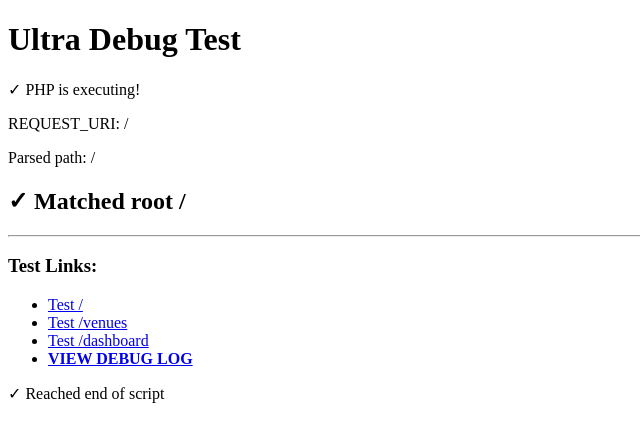
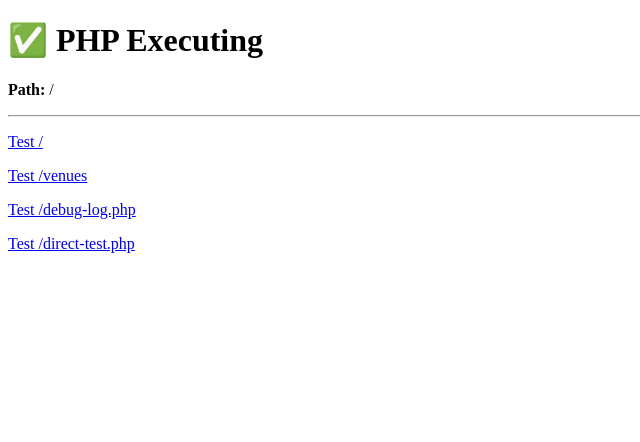
Before and after one commit to smondejar/fmchecks, a PHP site: page / in a window 1280 px wide. Shown: the top 442 px of the page, without its empty margins (0-640 px from the left). Run offline with PHP 8.4, Linux system fonts and the light colour scheme.

Commit message:
EMERGENCY FIX: Restore proper htaccess and minimal index.php
ISSUE: Previous .htaccess rewrote ALL requests including actual files
This broke direct-test.php, debug-log.php, and everything else

FIXES:
- Proper .htaccess: Skip rewriting for actual files/dirs
- Ultra-minimal index.php: No requires, no session, just routing test
- This should restore basic functionality NOW

Sorry for breaking it!

https://claude.ai/code/session_019uRs2hybzcAHTxvgEbo7TA

```diff
--- a/public/index.php
+++ b/public/index.php
@@ -1,79 +1,17 @@
 <?php
-// MANAGED HOSTING COMPATIBLE DEBUG - Logs to web-accessible location
+// EMERGENCY MINIMAL TEST - No requires, no session, nothing
 error_reporting(E_ALL);
 ini_set('display_errors', 1);
 
-// Log to uploads directory (web accessible)
-$logFile = __DIR__ . '/uploads/debug.log';
-$logDir = __DIR__ . '/uploads';
+$path = parse_url($_SERVER['REQUEST_URI'] ?? '/', PHP_URL_PATH);
 
-// Ensure uploads directory exists and is writable
-if (!is_dir($logDir)) {
-    mkdir($logDir, 0755, true);
-}
-
-function debugLog($message) {
-    global $logFile;
-    $timestamp = date('Y-m-d H:i:s');
-    file_put_contents($logFile, "[$timestamp] $message\n", FILE_APPEND);
-}
-
-debugLog("=== NEW REQUEST ===");
-debugLog("REQUEST_URI: " . ($_SERVER['REQUEST_URI'] ?? 'NONE'));
-debugLog("SCRIPT_NAME: " . ($_SERVER['SCRIPT_NAME'] ?? 'NONE'));
-debugLog("REDIRECT_STATUS: " . ($_SERVER['REDIRECT_STATUS'] ?? 'NONE'));
-debugLog("REDIRECT_URL: " . ($_SERVER['REDIRECT_URL'] ?? 'NONE'));
-
-try {
-    debugLog("Line 25: Starting execution");
-
-    $requestUri = $_SERVER['REQUEST_URI'] ?? '';
-    debugLog("Line 28: Got REQUEST_URI: $requestUri");
-
-    $path = parse_url($requestUri, PHP_URL_PATH);
-    debugLog("Line 31: Parsed path: $path");
-
-    debugLog("Line 33: About to output HTML");
-
-    echo "<!DOCTYPE html><html><head><title>Debug</title></head><body>";
-    echo "<h1>Ultra Debug Test</h1>";
-    echo "<p>✓ PHP is executing!</p>";
-    echo "<p>REQUEST_URI: " . htmlspecialchars($requestUri) . "</p>";
-    echo "<p>Parsed path: " . htmlspecialchars($path) . "</p>";
-
-    debugLog("Line 42: About to match path");
-
-    if ($path === '/') {
-        debugLog("Line 45: Matched root");
-        echo "<h2>✓ Matched root /</h2>";
-    } elseif ($path === '/venues') {
-        debugLog("Line 48: Matched /venues");
-        echo "<h2>✓ MATCHED /venues!</h2>";
-    } elseif ($path === '/dashboard') {
-        debugLog("Line 51: Matched /dashboard");
-        echo "<h2>✓ MATCHED /dashboard!</h2>";
-    } else {
-        debugLog("Line 54: No match, path=$path");
-        echo "<h2>No match for: " . htmlspecialchars($path) . "</h2>";
-    }
-
-    echo "<hr>";
-    echo "<h3>Test Links:</h3>";
-    echo "<ul>";
-    echo "<li><a href='/'>Test /</a></li>";
-    echo "<li><a href='/venues'>Test /venues</a></li>";
-    echo "<li><a href='/dashboard'>Test /dashboard</a></li>";
-    echo "<li><a href='/debug-log.php'><strong>VIEW DEBUG LOG</strong></a></li>";
-    echo "</ul>";
-
-    echo "<p>✓ Reached end of script</p>";
-    echo "</body></html>";
-
-    debugLog("Line 71: Completed successfully");
-
-} catch (Throwable $e) {
-    debugLog("ERROR: " . $e->getMessage());
-    debugLog("Stack: " . $e->getTraceAsString());
-    echo "ERROR: " . htmlspecialchars($e->getMessage());
-}
+echo "<!DOCTYPE html><html><head><title>Emergency Test</title></head><body>";
+echo "<h1>✅ PHP Executing</h1>";
+echo "<p><strong>Path:</strong> " . htmlspecialchars($path) . "</p>";
+echo "<hr>";
+echo "<p><a href='/'>Test /</a></p>";
+echo "<p><a href='/venues'>Test /venues</a></p>";
+echo "<p><a href='/debug-log.php'>Test /debug-log.php</a></p>";
+echo "<p><a href='/direct-test.php'>Test /direct-test.php</a></p>";
+echo "</body></html>";
 ?>
```
Also changed, not shown: public/.htaccess.
